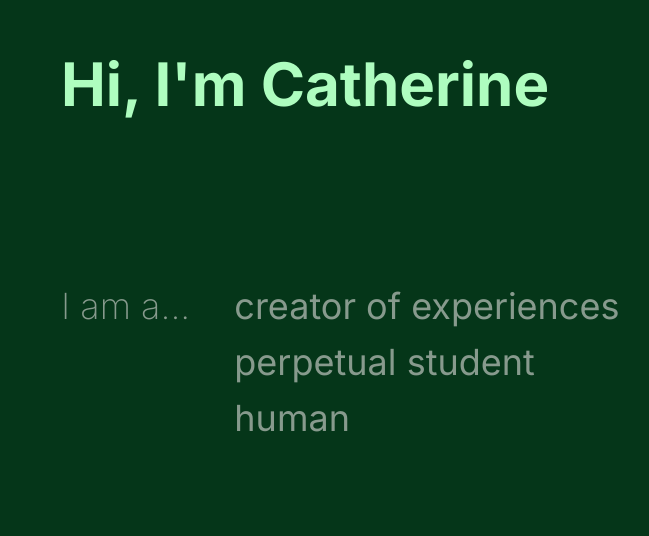
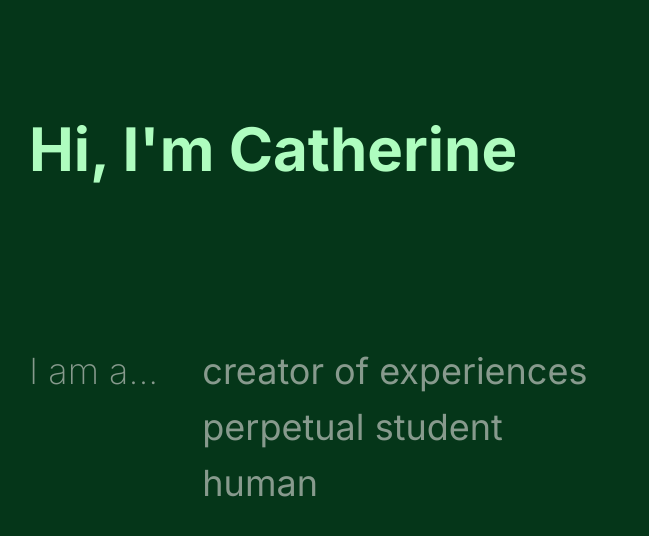
Before and after one commit to catzwu/personal-website, a Next.js app: page / in a window 1280 px wide. Shown: the part 148-684 px from the top of the page, without its empty margins (227-876 px from the left). Built offline with nearby package versions, Linux system fonts and the light colour scheme.

Commit message:
change scroll behavior to be more natural

```diff
--- a/src/app/page.tsx
+++ b/src/app/page.tsx
@@ -24,14 +24,14 @@ export default function Home() {
     }
 
     return (
-        <main className="flex h-dvh flex-row items-center space-x-4 px-8 md:px-24 lg:px-48">
+        <main className="flex h-dvh flex-row items-center space-x-4 overflow-auto">
             <div
                 className={clsx(
                     {
-                        'w-1/2': selectedPage,
-                        'w-full px-16 md:px-24 ': !selectedPage,
+                        'w-1/2 pl-8 md:pl-24 lg:pl-48': selectedPage,
+                        'w-full px-24 md:px-48 lg:px-64 ': !selectedPage,
                     },
-                    'flex flex-col items-start justify-center space-y-8 transition-all duration-700 ease-out'
+                    'sticky top-1/3 flex flex-col items-start justify-center space-y-8 transition-all duration-700 ease-out'
                 )}
             >
                 <h1 className="tracking-none mb-4 cursor-pointer text-4xl font-bold leading-loose text-secondary-200 md:text-5xl lg:text-6xl">
@@ -109,7 +109,7 @@ export default function Home() {
             </div>
 
             {selectedPage && (
-                <div className="my-auto flex max-h-full w-1/2 flex-col items-start justify-start space-y-4 overflow-auto py-16">
+                <div className="my-auto flex max-h-full w-1/2 flex-col items-start justify-start space-y-4 py-12 pr-8 md:py-24 md:pr-24 lg:py-32 lg:pr-48">
                     {switchPage(selectedPage)}
                 </div>
             )}
```
